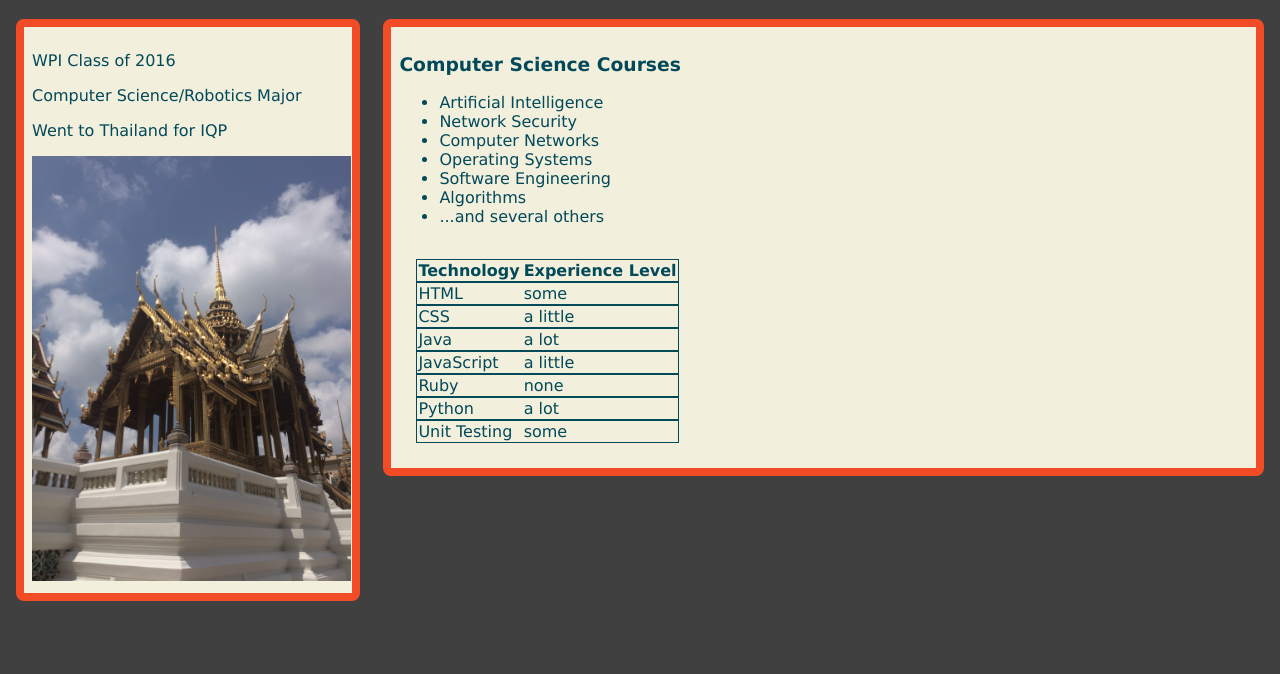
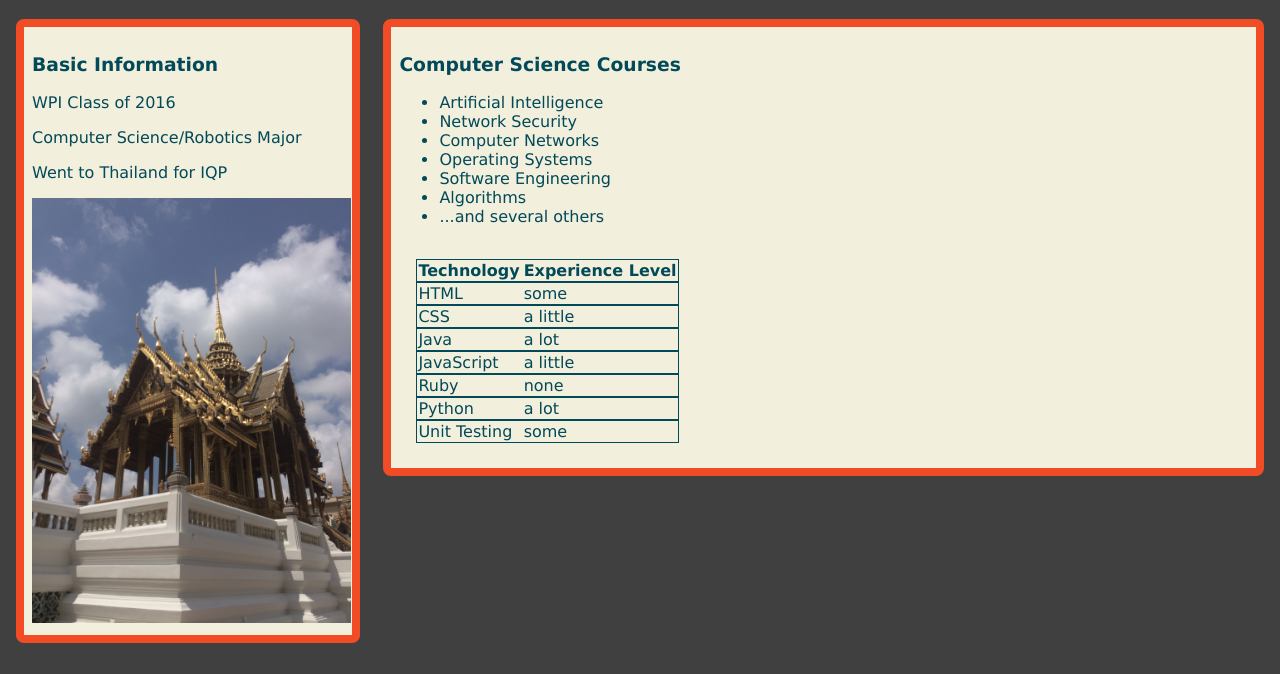
Before and after one commit to mandi1267/CS4241, a website: page public/index.html in a window 1280 px wide. Shown: the part 126-800 px from the top of the page. Drawn offline with Linux system fonts and the light colour scheme.

Commit message:
Add basic information heading

```diff
--- a/public/index.html
+++ b/public/index.html
@@ -13,6 +13,7 @@
 <body>
   <h1 class="textObject" id="siteTitle">Information about Amanda Adkins</h1>
   <div id="basicInfo" class="separatedUnit">
+    <h3 class="textObject">Basic Information</h3>
     <p class="basicDesc textObject">WPI Class of 2016 </p>
     <p class="basicDesc textObject">Computer Science/Robotics Major </p>
     <p class="basicDesc textObject">Went to Thailand for IQP</p>
```
